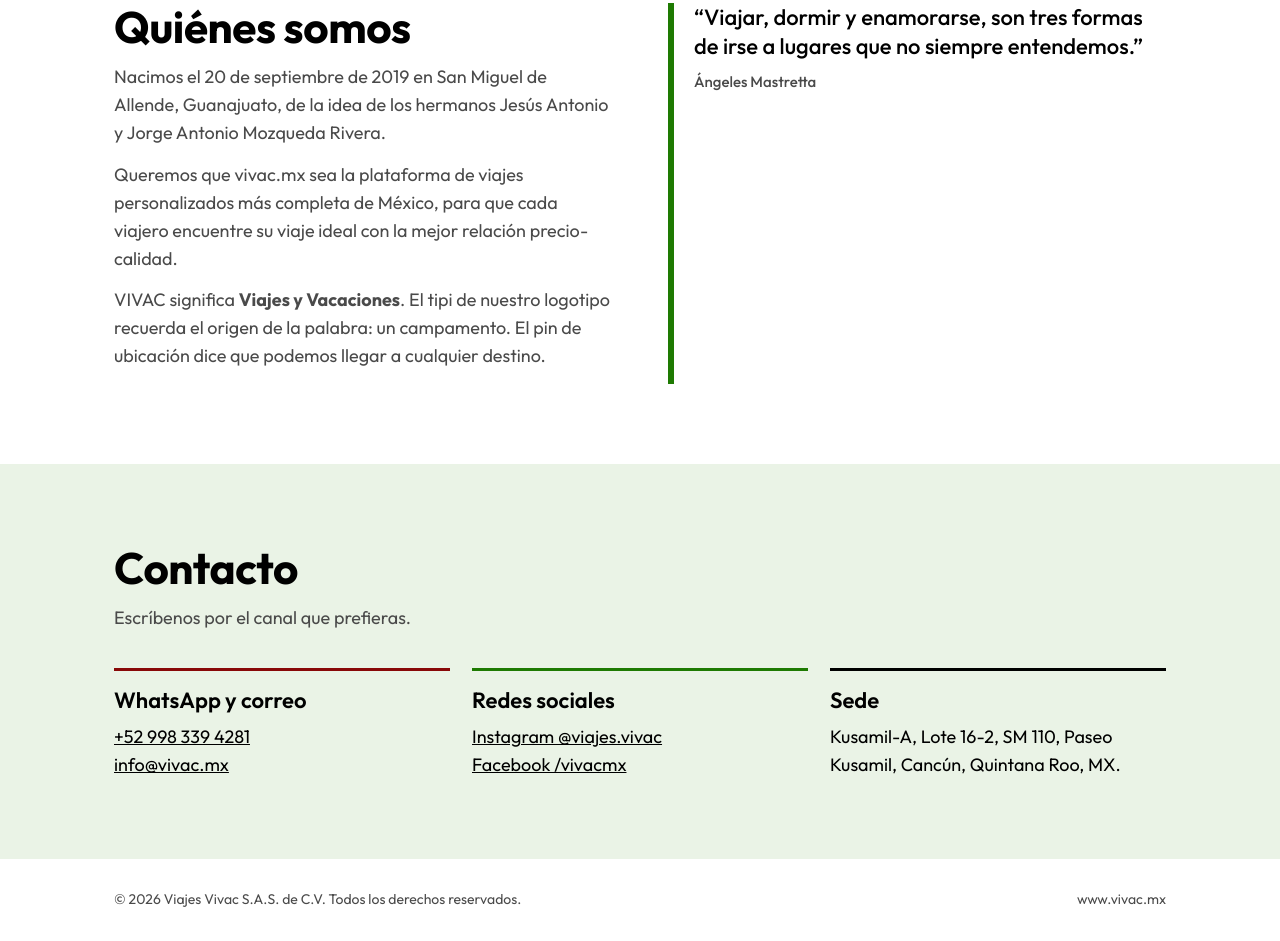
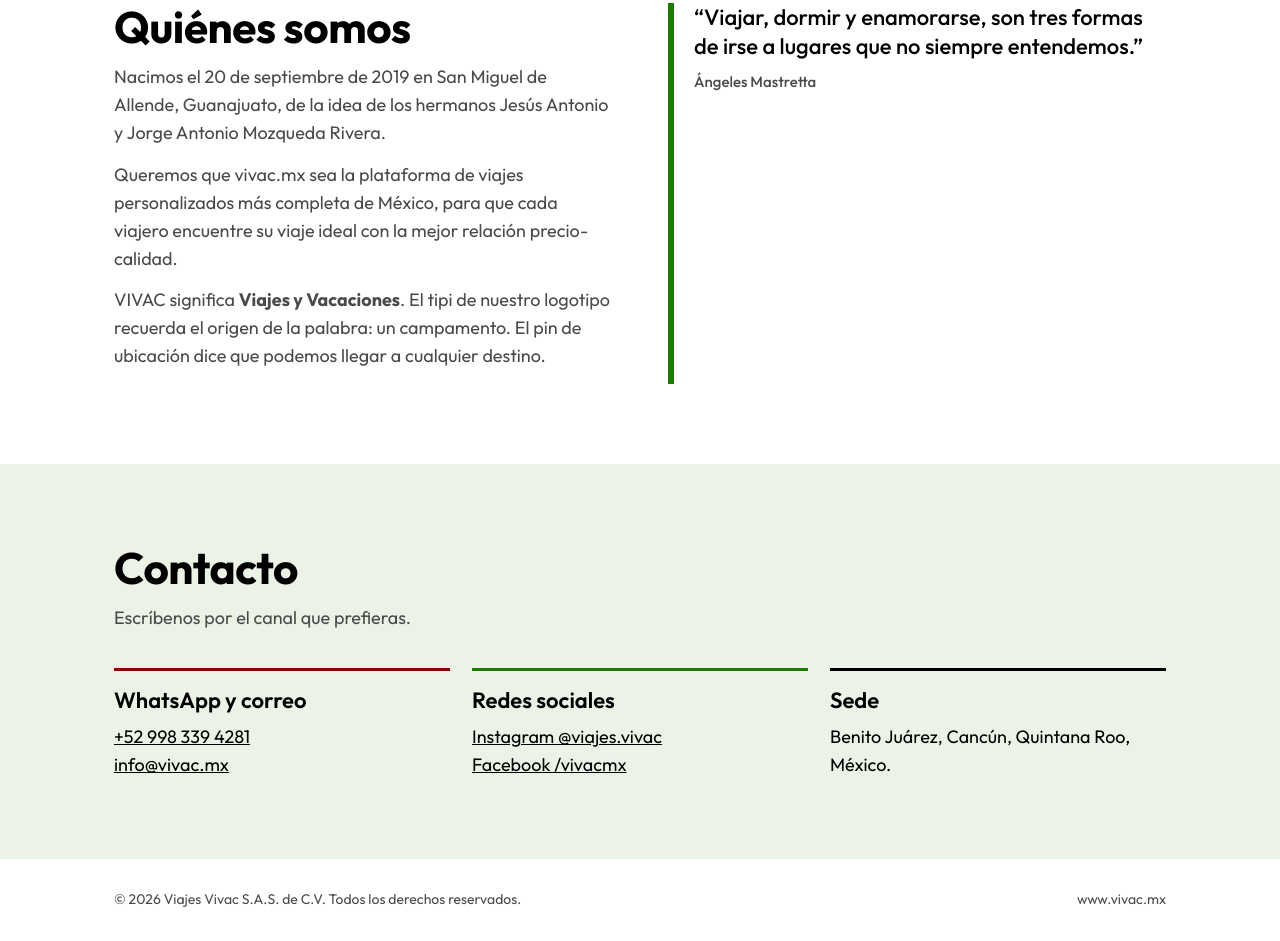
Before and after one commit to vivac-mx/vivac-web, a plain HTML site: page index.html in a window 1280 px wide. Shown: the part 3265-4206 px from the top of the page. Drawn offline with Linux system fonts and the light colour scheme.

Commit message:
Update index.html

```diff
--- a/index.html
+++ b/index.html
@@ -283,7 +283,7 @@ form{grid-template-columns:1fr}
     <div class="datos">
       <div><h3>WhatsApp y correo</h3><p><a href="https://wa.me/529983394281">+52 998 339 4281</a></p><p><a href="mailto:info@vivac.mx">info@vivac.mx</a></p></div>
       <div><h3>Redes sociales</h3><p><a href="https://www.instagram.com/viajes.vivac/" target="_blank" rel="noopener">Instagram @viajes.vivac</a><br><a href="https://www.facebook.com/vivacmx" target="_blank" rel="noopener">Facebook /vivacmx</a></p></div>
-      <div><h3>Sede</h3><p>Kusamil-A, Lote 16-2, SM 110, Paseo Kusamil, Cancún, Quintana Roo, MX.</p></div>
+      <div><h3>Sede</h3><p>Benito Juárez, Cancún, Quintana Roo, México.</p></div>
     </div>
   </div>
 </section>
```
